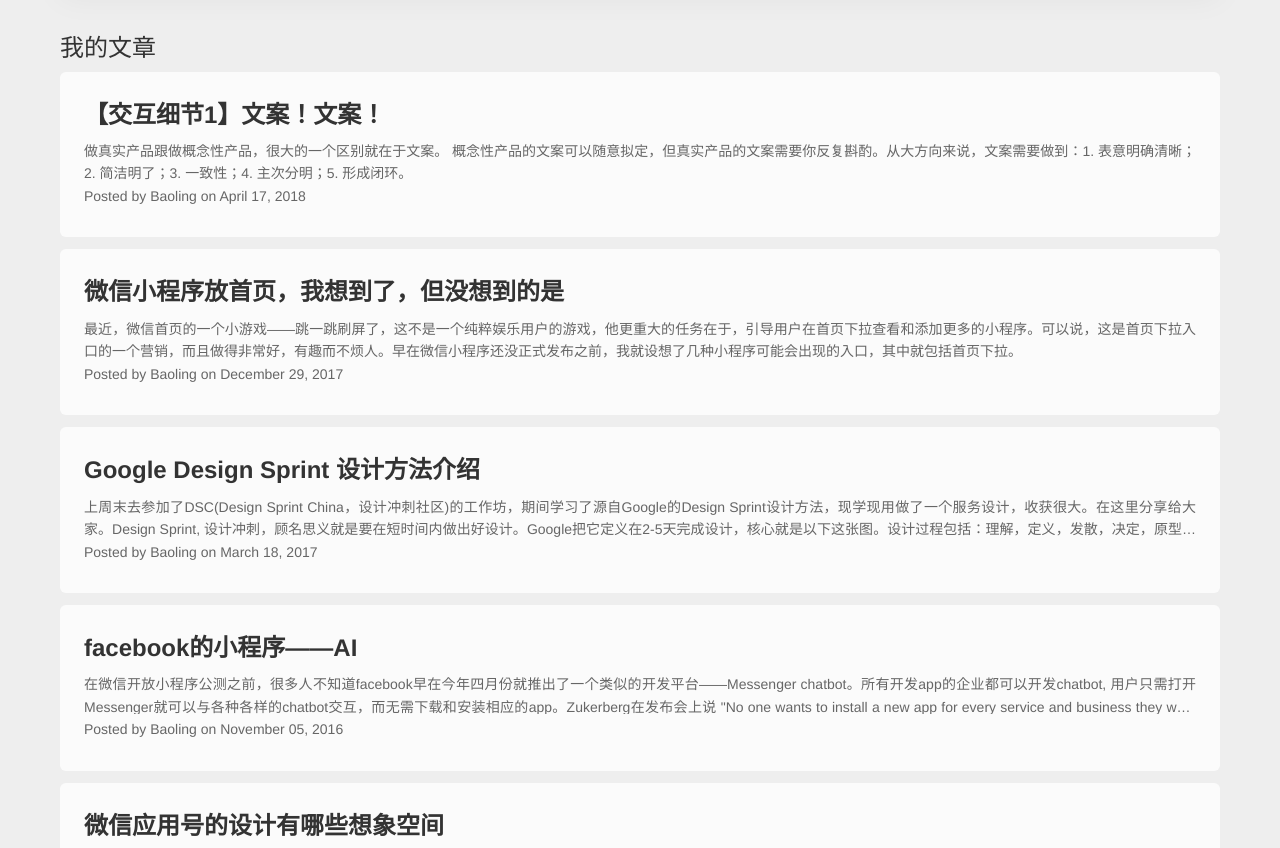
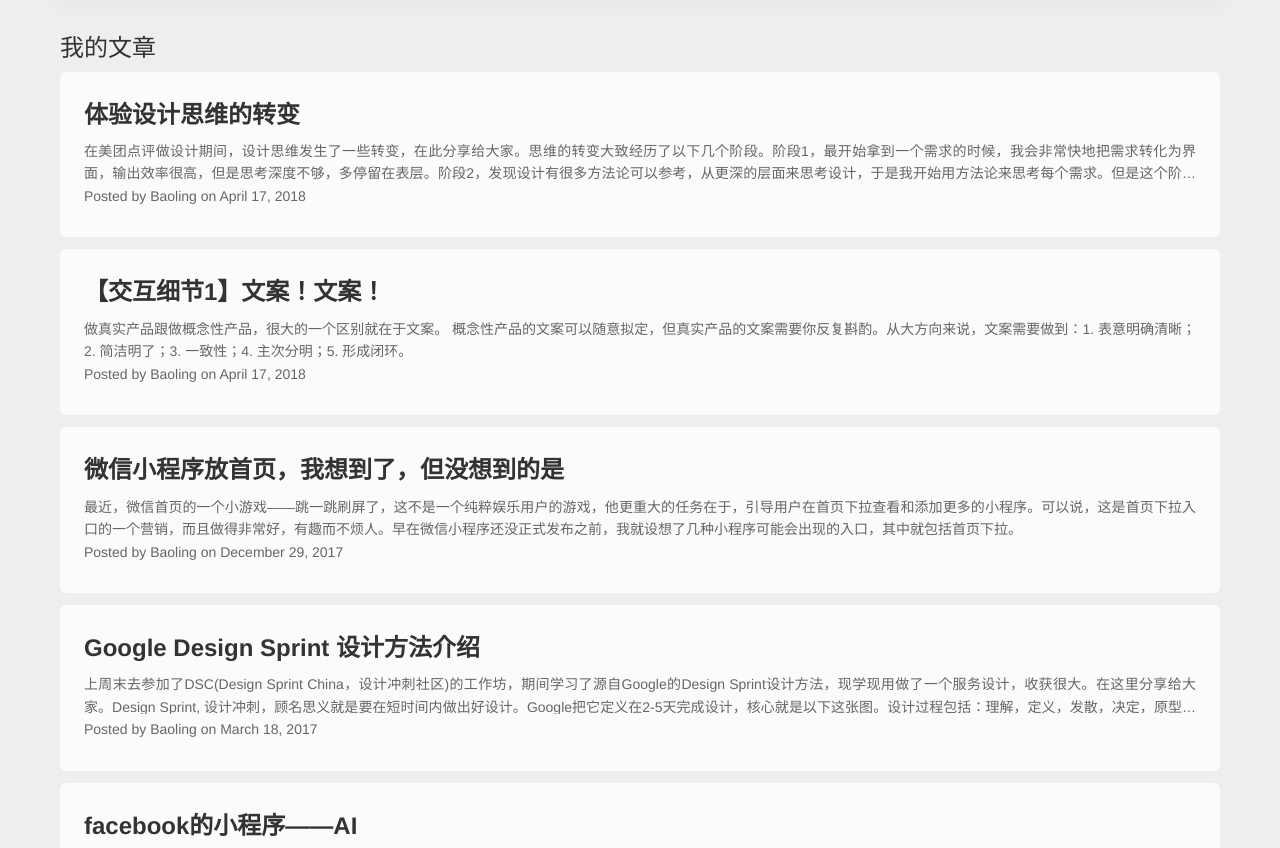
Before and after one commit to bly-2018/bly-2018, a website: page index.html in a window 1280 px wide. Shown: the part 1142-1990 px from the top of the page. Drawn offline with nearby package versions, Linux system fonts and the light colour scheme.

Commit message:
体验设计文章

```diff
--- a/index.html
+++ b/index.html
@@ -194,6 +194,20 @@
 	<div class="container-my">
 
 		<div class="article-title">我的文章</div>
+
+		<div class="article-container">
+			<a target="_blank" href="https://www.jianshu.com/p/2ac7a2d5b021">
+				<div class="post-title-1 font-white">
+					体验设计思维的转变
+				</div>
+
+				<div class="post-text font-white-grey">
+				在美团点评做设计期间，设计思维发生了一些转变，在此分享给大家。思维的转变大致经历了以下几个阶段。阶段1，最开始拿到一个需求的时候，我会非常快地把需求转化为界面，输出效率很高，但是思考深度不够，多停留在表层。阶段2，发现设计有很多方法论可以参考，从更深的层面来思考设计，于是我开始用方法论来思考每个需求。但是这个阶段往往是为了用方法论而用方法论，思维被限制在方法论里，对需求本身理解反而不够全面和深刻。
+				</div>
+			</a>
+			<p class="post-meta font-white-grey-2">Posted by Baoling on April 17, 2018</p>
+		</div>
+
 		<div class="article-container">
 			<a target="_blank" href="https://www.jianshu.com/p/d1bb56f7a133">
 				<div class="post-title-1 font-white">
```
Also changed, not shown: 1 other file.
